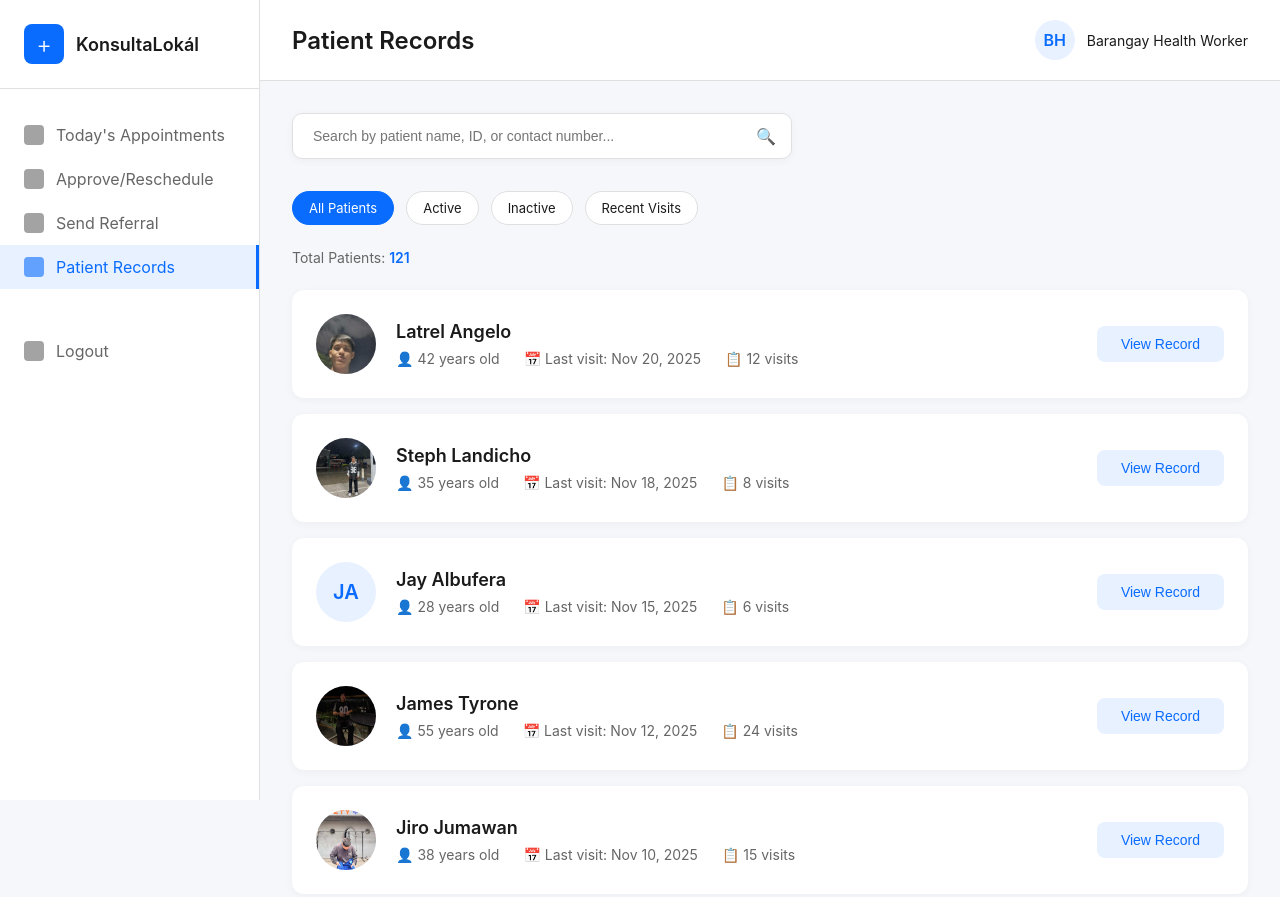
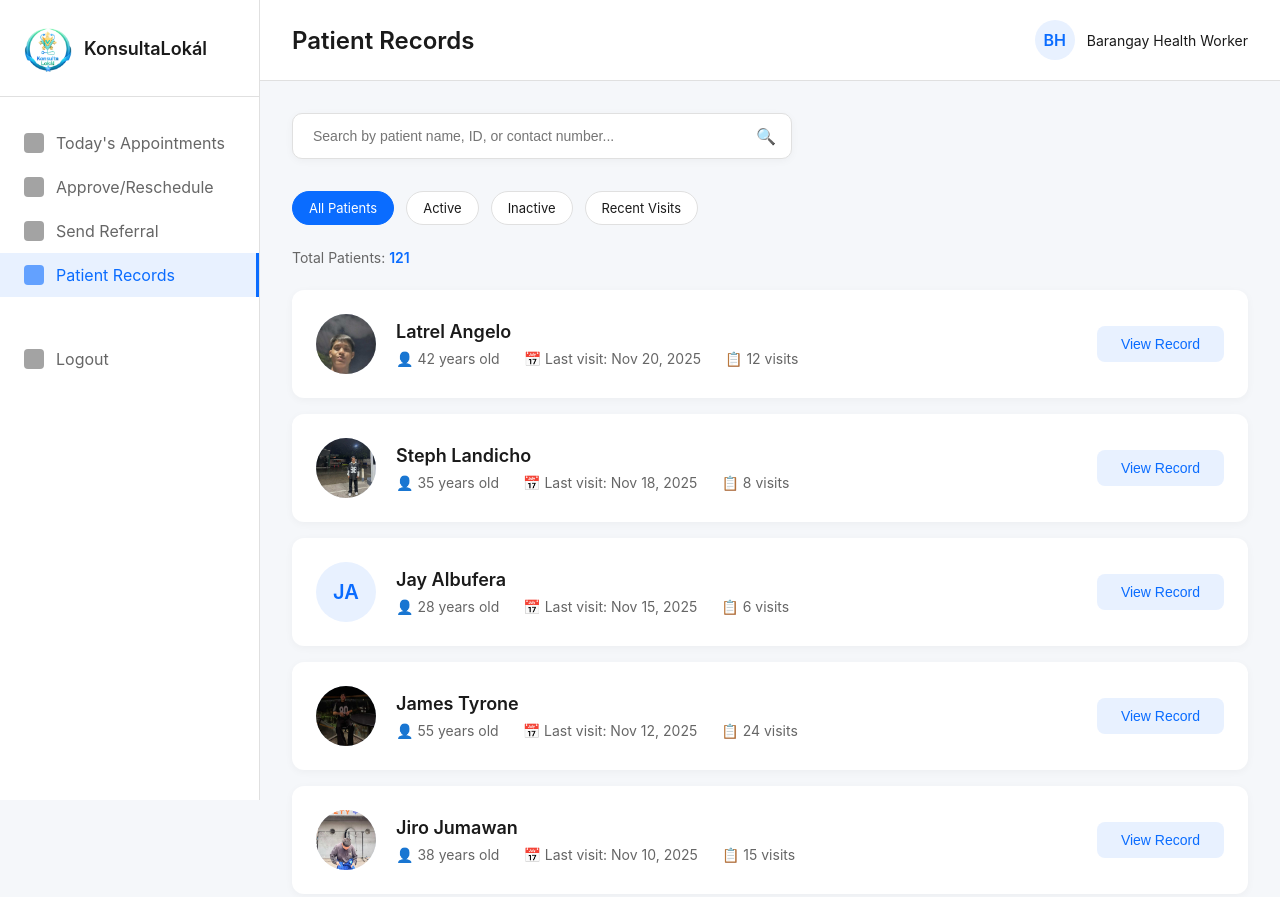
Before and after one commit to haru-the-neko/czaczaczacafe2.0, a plain HTML site: page patients record.html in a window 1280 px wide. Shown: the top 897 px of the page. Drawn offline with Linux system fonts and the light colour scheme.

Commit message:
Update patients record.html

```diff
--- a/patients record.html
+++ b/patients record.html
@@ -339,8 +339,11 @@
         <aside class="sidebar">
             <div class="sidebar-header">
                 <div class="sidebar-logo">
-                    <div class="sidebar-icon"></div>
-                    <span class="sidebar-title">KonsultaLokál</span>
+                    <div class="sidebar-logo">
+                        <img src="images/logo.png" class="sidebar-logo-img">
+                        <span class="sidebar-title">KonsultaLokál</span>
+                    </div>
+
                 </div>
             </div>
 
@@ -531,4 +534,5 @@
     <script src="js/records.js"></script>
 
 </body>
+
 </html>
```
